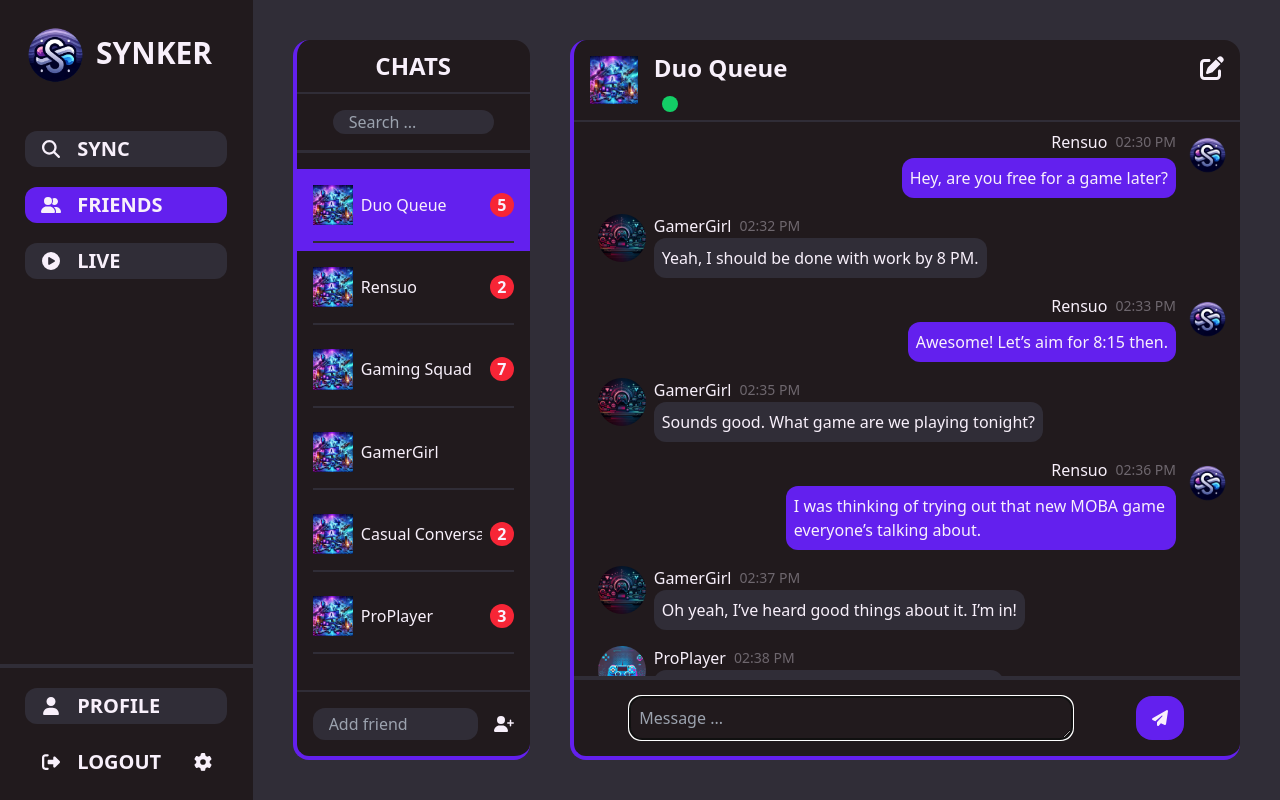
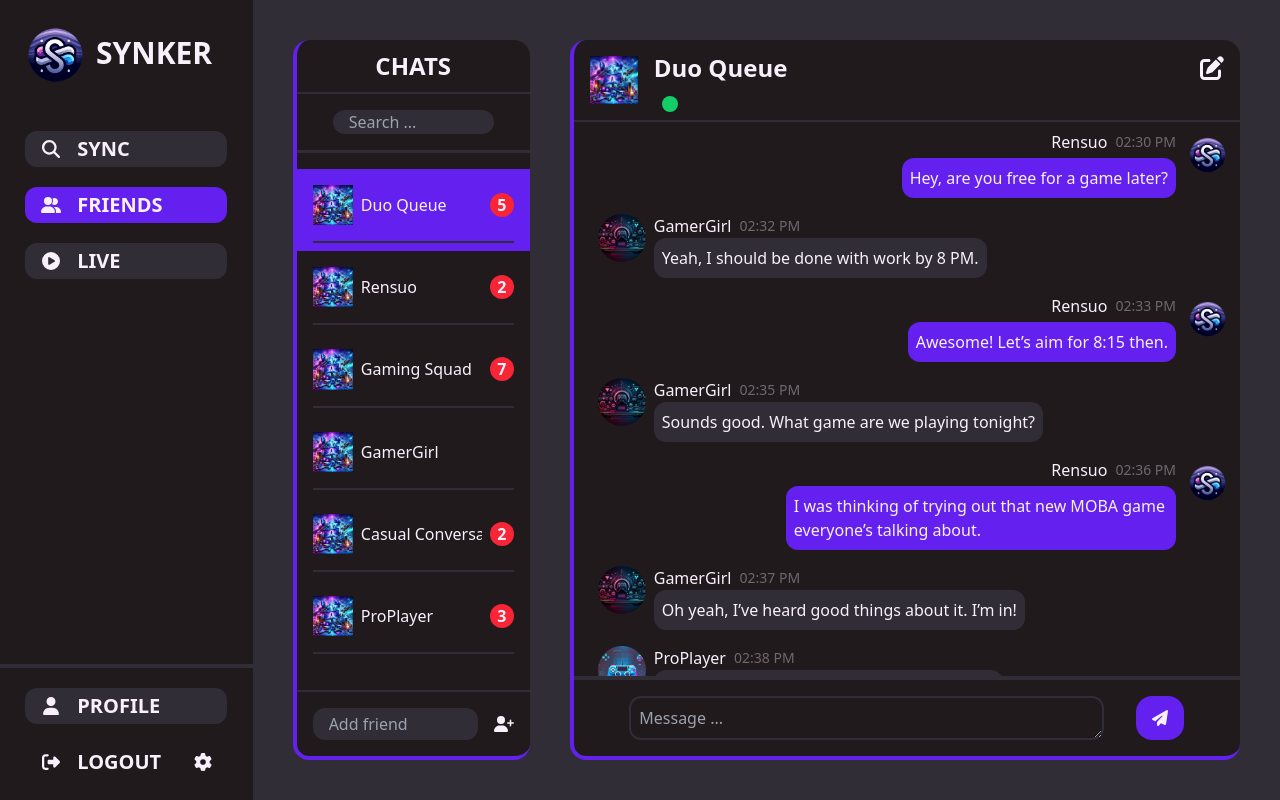
Before and after one commit to varangill/Synker, a React (Vite) app in the folder client/: page /friends in a window 1280 px wide. Built offline with nearby package versions, Linux system fonts and the light colour scheme; a web font is replaced by a local one.

Commit message:
Chat inputbox styling

```diff
--- a/client/src/ui/components/friends/ChatInputBox.tsx
+++ b/client/src/ui/components/friends/ChatInputBox.tsx
@@ -15,9 +15,9 @@ const ChatInputBox: React.FC<ChatInputBoxProps> = ({ setTextToSend }) => {
   };
 
   return (
-    <div className="input-box-container flex flex-row w-5/6 rounded-2xl m-4 justify-between">
+    <div className="input-box-container flex flex-row w-5/6 rounded-2xl m-4 justify-between gap-8">
       <textarea
-        className="desc w-4/5 text-white text-base p-2 bg-primary-200 overflow-hidden text-ellipsis break-words rounded-xl border-2 border-primary-100"
+        className="desc w-full text-white text-base p-2 bg-primary-200 overflow-hidden text-ellipsis break-words rounded-xl border-2 border-primary-100 outline-none"
         value={currentInputText}
         onChange={(e) => setCurrentInputText(e.target.value)}
         style={{ height: "auto", overflowY: "hidden" }}
@@ -29,7 +29,7 @@ const ChatInputBox: React.FC<ChatInputBoxProps> = ({ setTextToSend }) => {
       />
       <button
         onClick={() => handleSendClick()}
-        className="bg-accent-100 rounded-2xl text-white w-12"
+        className="bg-accent-100 rounded-2xl text-white min-w-12 w-12 hover:bg-accent-200"
       >
         <FontAwesomeIcon icon={faPaperPlane} className="" />
       </button>
```
